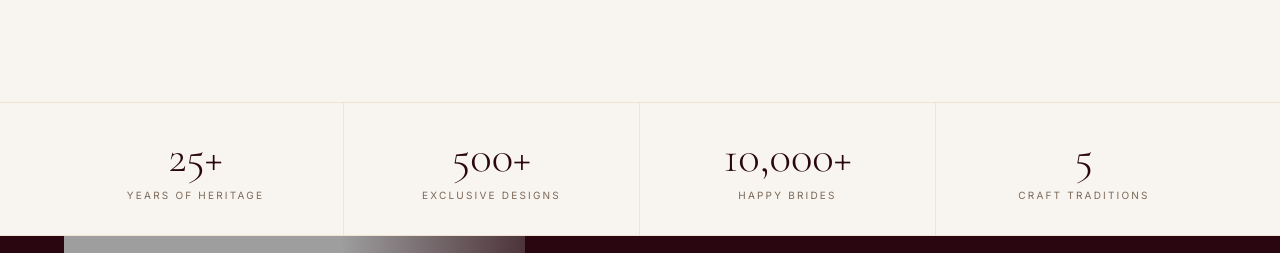
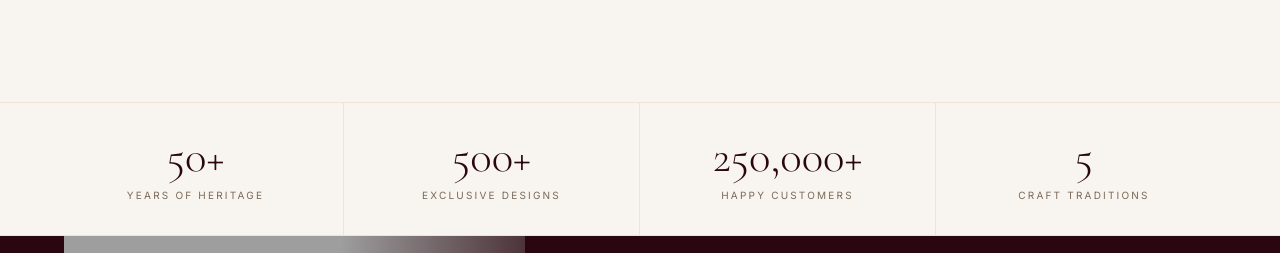
Before and after one commit to neha-kandari/Matwalji, a React (Vite) app: page / in a window 1280 px wide. Shown: the part 1860-2113 px from the top of the page. Built offline with nearby package versions, Linux system fonts and the light colour scheme; no server answers; grey boxes are pictures that could not be loaded; a web font is replaced by a local one.

Commit message:
Update heritage stats to 50+ years, 250,000+ customers, and 1958 founding
Co-Authored-By: Claude Sonnet 5 <noreply@anthropic.com>

```diff
--- a/src/components/Footer.tsx
+++ b/src/components/Footer.tsx
@@ -23,7 +23,7 @@ export default function Footer({ setPage }: Props) {
               className="mt-5 text-xs leading-relaxed"
               style={{ color: "rgba(232,210,166,0.45)", fontFamily: "var(--font-body)" }}
             >
-              Elegance woven into every thread. Purveyors of luxury Indian ethnic fashion since 1998.
+              Elegance woven into every thread. Purveyors of luxury Indian ethnic fashion since 1958.
             </p>
             <div className="flex gap-2.5 mt-5">
               {[
--- a/src/pages/HomePage.tsx
+++ b/src/pages/HomePage.tsx
@@ -396,7 +396,7 @@ function CraftsmanshipStory({ setPage }: { setPage: (p: Page) => void }) {
           </div>
 
           <h2 style={{ ...fadeUp(200), fontFamily: "var(--font-display)", fontSize: "clamp(1.6rem, 2.6vw, 2.2rem)", color: "#F8F4EF", fontWeight: 300, lineHeight: 1.2 }}>
-            Two Decades of <em className="not-italic" style={{ color: "#C7A15B" }}>Woven Stories</em>
+            Five Decades of <em className="not-italic" style={{ color: "#C7A15B" }}>Woven Stories</em>
           </h2>
 
           <div style={fadeUp(300)}>
@@ -427,9 +427,9 @@ function CraftsmanshipStory({ setPage }: { setPage: (p: Page) => void }) {
 // ─── Stats Bar ─────────────────────────────────────────────────────────────────
 function StatsBar() {
   const stats = [
-    { num: "25+", label: "Years of Heritage" },
+    { num: "50+", label: "Years of Heritage" },
     { num: "500+", label: "Exclusive Designs" },
-    { num: "10,000+", label: "Happy Brides" },
+    { num: "250,000+", label: "Happy Customers" },
     { num: "5", label: "Craft Traditions" },
   ];
   return (
```
